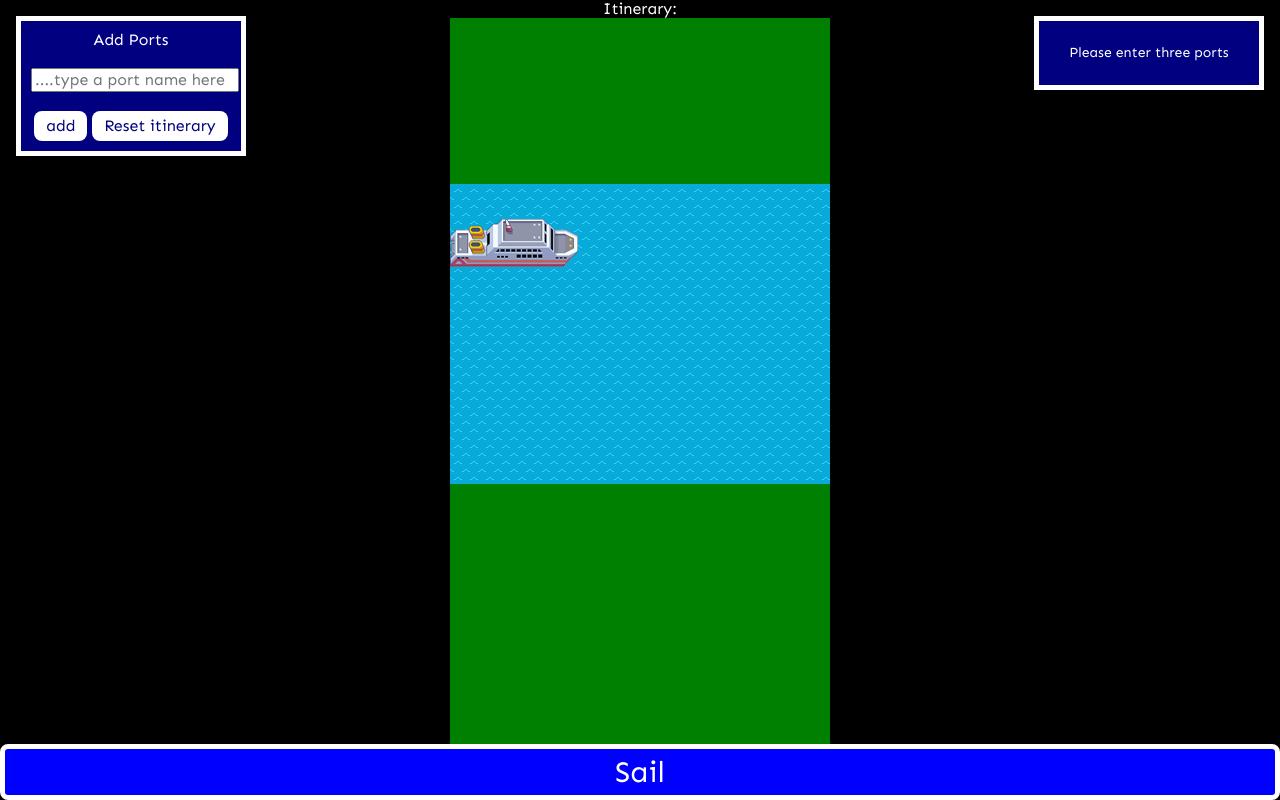
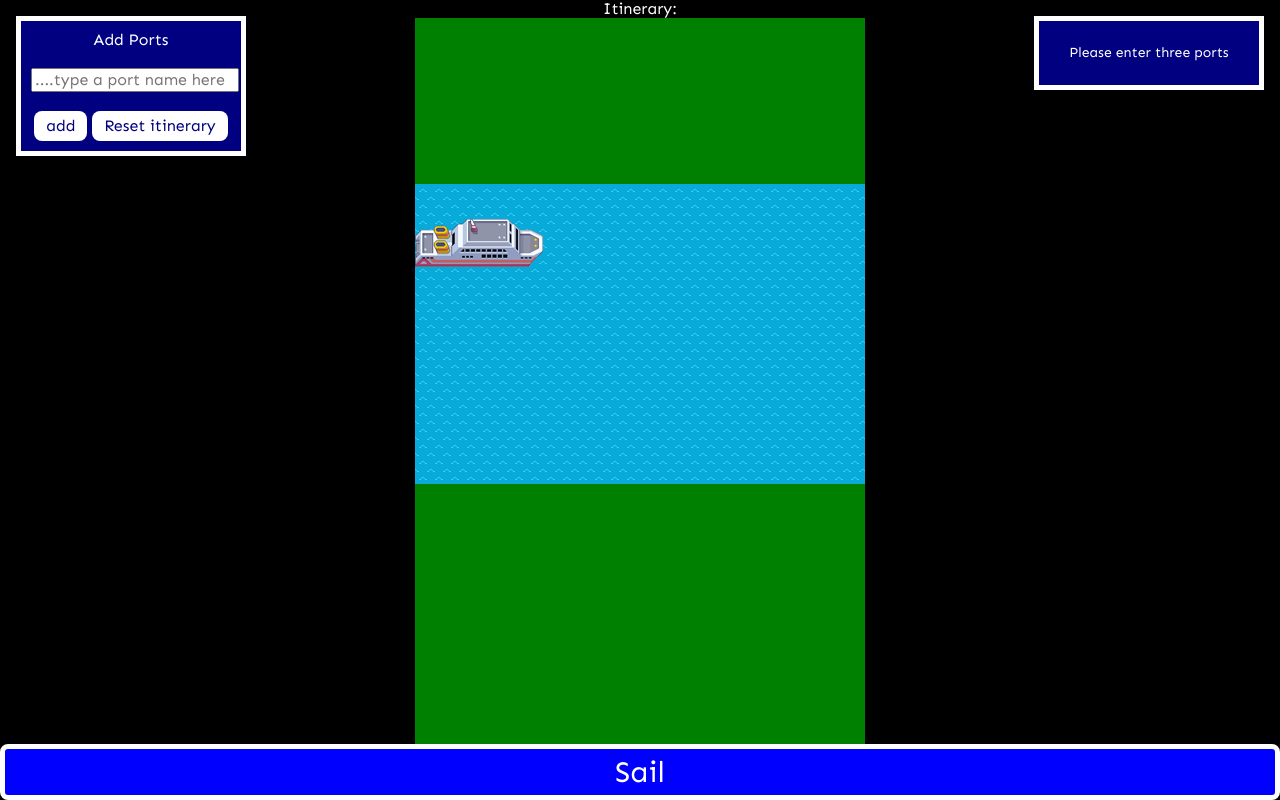
Before and after one commit to andyja/cruise-ship, a website: page index.html in a window 1280 px wide. Drawn offline with Linux system fonts and the light colour scheme.

Commit message:
styling changed and HTML refactor

```diff
--- a/css/style.css
+++ b/css/style.css
@@ -24,9 +24,8 @@ body {
 .btn:hover {
     font-weight: bold;
 }
-
 #mainContainer {
-    width: 380px;
+    width: 450px;
     margin: 0 auto;
     display: flex;
     flex-direction: column;
@@ -47,7 +46,7 @@ body {
 }
 
 #viewport {
-    width: 100%;
+    width: 450px;
     height: 300px;
     position: relative;
     overflow-x: auto;
@@ -180,7 +179,6 @@ label {
 
 }
 #addPort.btn:disabled {
-    /* Add your styles for the disabled state here */
     background-color: gray;
     color: white;
     cursor: not-allowed;
```
Also changed, not shown: index.html (+6 -6 lines).
